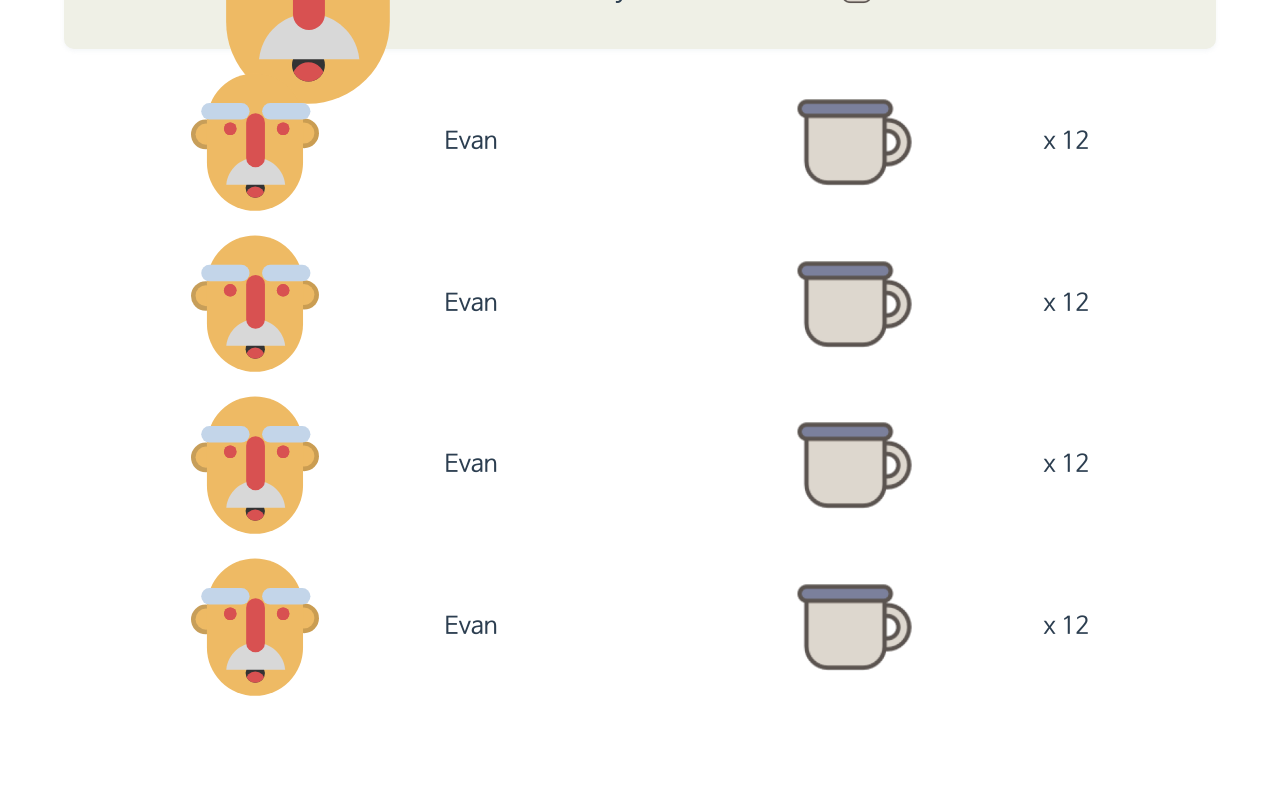
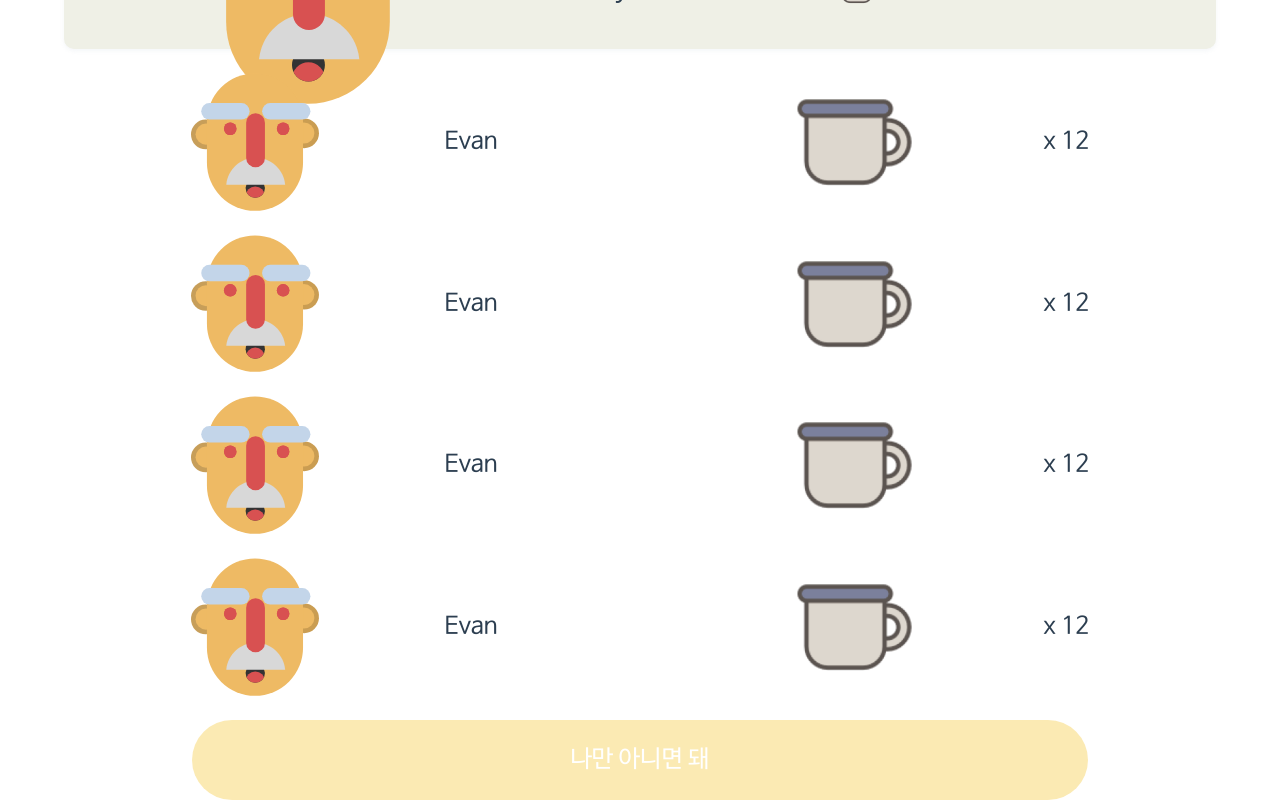
Before and after one commit to CheolminConanShin/unlucky_guy_vue, a Vue app: page /#/score in a window 1280 px wide. Shown: the part 205-1005 px from the top of the page. Before the commit the page ends 901 px from the top, so only its background shows below. Built offline with nearby package versions, Linux system fonts and the light colour scheme; a web font is replaced by a local one.

Commit message:
GOAL: Introduced buy coffee button

```diff
--- a/src/components/ScoreView.vue
+++ b/src/components/ScoreView.vue
@@ -6,6 +6,7 @@
     <score-row></score-row>
     <score-row></score-row>
     <score-row></score-row>
+    <div class="buy-coffee">나만 아니면 돼</div>
   </div>
 </template>
 <script>
@@ -38,4 +39,17 @@
     height: 5.5vh;
     margin-bottom: 5vh;
   }
+
+  .buy-coffee {
+    display: flex;
+    align-items: center;
+    justify-content: center;
+    width: 70vw;
+    height: 10vh;
+    border-radius: 20vw;
+    background-color: rgba(242, 187, 5, 0.3);
+    margin: 0px 10vw;
+    font-size: 3vh;
+    color: white;
+  }
 </style>
```
